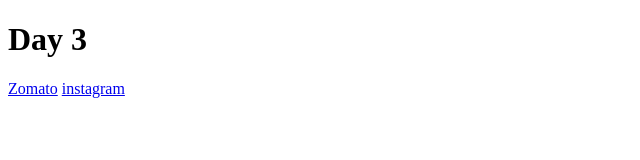
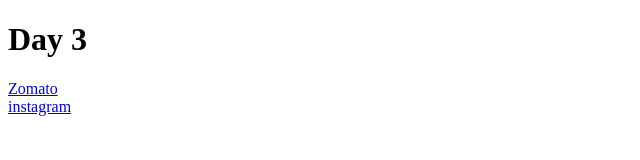
Before and after one commit to nayanchoudhari255/day3, a plain HTML site: page index.html in a window 1280 px wide. Shown: the whole page, without its empty margins (0-640 px from the left). Drawn offline with Linux system fonts and the light colour scheme.

Commit message:
Update index.html

```diff
--- a/index.html
+++ b/index.html
@@ -7,7 +7,7 @@
 </head>
 <body>
     <h1>Day 3 </h1>
-    <a href="https://www.zomato.com/">Zomato</a>
+    <a href="https://www.zomato.com/">Zomato</a> <br>
     <a href="https://www.instagram.com/?hl=en" target="_blank">instagram</a>
 </body>
 </html>
```
